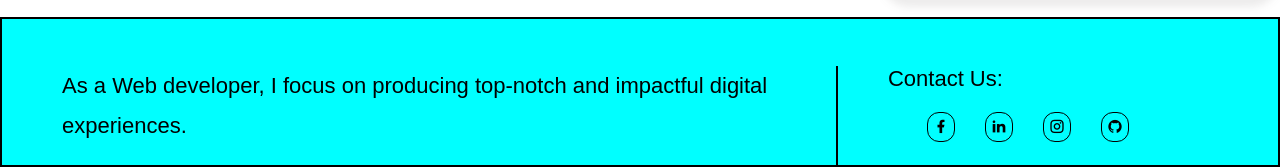
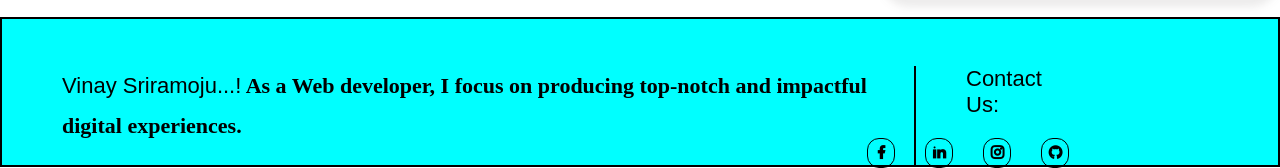
Before and after one commit to vinay2045/project2, a plain HTML site: page index.html in a window 1280 px wide. Shown: the part 2533-2701 px from the top of the page. Drawn offline with nearby package versions, Linux system fonts and the light colour scheme; a web font is replaced by a local one.

Commit message:
Update index.html

```diff
--- a/index.html
+++ b/index.html
@@ -57,7 +57,9 @@
             <div id="footer">
                 <div id="footer-part1">
                     <h2>
+                        Vinay Sriramoju...!<b>
                         As a Web developer, I focus on producing top-notch and impactful digital experiences.
+
                     </h2>
                 </div>
                 <div id="footer-part2">
```
